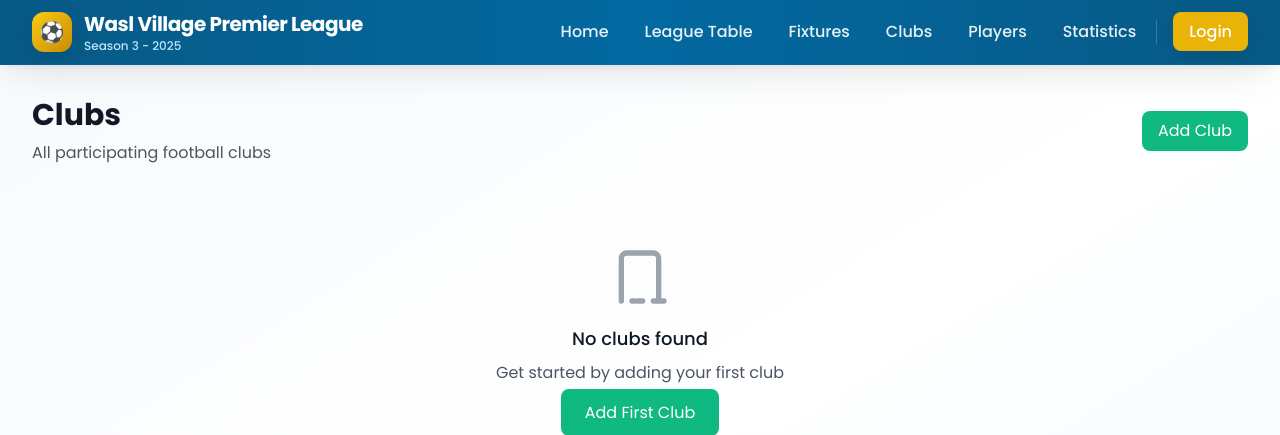
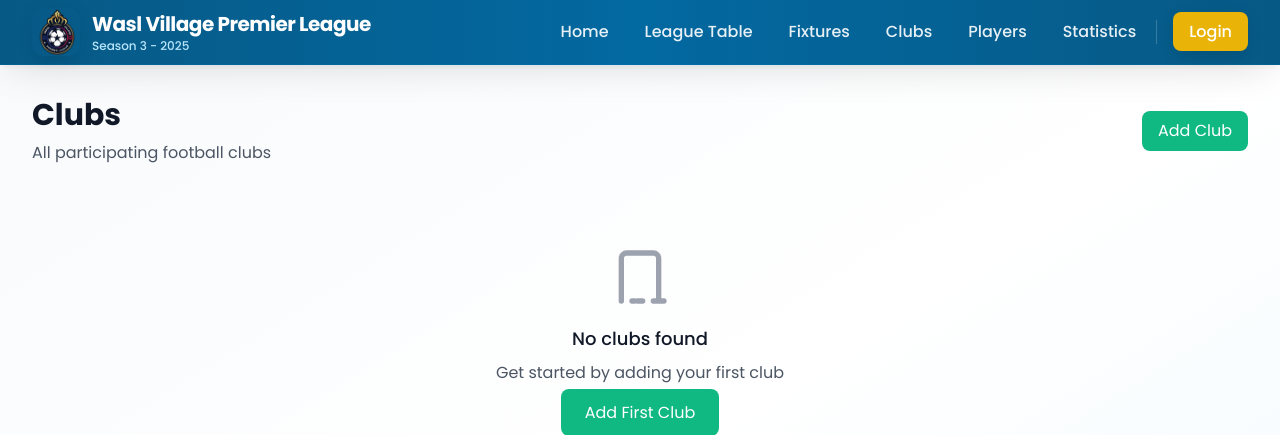
Before and after one commit to ragsagar/league_manager, a Django app: template templates/matches/clubs.html in a window 1280 px wide. Shown: the top 435 px of the page. Run offline with Django 3.2, Linux system fonts and the light colour scheme; the template is opened without the code that fills it, so the values that code supplies are empty; some libraries are stand-ins or nearby versions.

Commit message:
Add wvpl logo and favicon.

```diff
--- a/league_manager/settings.py
+++ b/league_manager/settings.py
@@ -127,6 +127,9 @@ USE_TZ = True
 
 STATIC_URL = 'static/'
 STATIC_ROOT = BASE_DIR / 'staticfiles'
+STATICFILES_DIRS = [
+    BASE_DIR / 'static',
+]
 
 # Media files
 MEDIA_URL = 'media/'
--- a/matches/urls.py
+++ b/matches/urls.py
@@ -21,4 +21,5 @@ urlpatterns = [
     path('api/fixture/<int:fixture_id>/players/', views.get_fixture_players, name='fixture_players_api'),
     path('api/club/<int:club_id>/players/', views.get_club_players, name='club_players_api'),
     path('api/validate-form/', views.validate_form_data, name='validate_form_api'),
+
 ]
--- a/templates/base.html
+++ b/templates/base.html
@@ -1,9 +1,12 @@
+{% load static %}
 <!DOCTYPE html>
 <html lang="en">
 <head>
     <meta charset="UTF-8">
     <meta name="viewport" content="width=device-width, initial-scale=1.0">
     <title>{% block title %}Wasl Village Premier League Season 3{% endblock %}</title>
+    <link rel="icon" type="image/png" href="{% static 'images/logos/favicon.png' %}">
+    <link rel="alternate icon" href="{% static 'images/logos/favicon.png' %}">
     <script src="https://cdn.tailwindcss.com"></script>
     <script>
         tailwind.config = {
@@ -117,8 +120,10 @@
                 <!-- Logo and Brand -->
                 <div class="flex items-center">
                     <a href="{% url 'matches:home' %}" class="flex items-center space-x-3 group">
-                        <div class="w-10 h-10 bg-gradient-to-br from-accent-400 to-accent-600 rounded-xl flex items-center justify-center shadow-medium group-hover:shadow-strong transition-all duration-300 group-hover:scale-105">
-                            <span class="text-white text-xl font-bold">⚽</span>
+                        <div class="w-12 h-12 rounded-xl overflow-hidden shadow-medium group-hover:shadow-strong transition-all duration-300 group-hover:scale-105">
+                            <img src="{% static 'matches/images/logos/wvpl-logo.png' %}"
+                                 alt="Wasl Village Premier League Logo"
+                                 class="w-full h-full object-contain">
                         </div>
                         <div class="hidden sm:block">
                             <span class="text-white text-xl font-display font-bold tracking-tight">Wasl Village Premier League</span>
```
Also changed, not shown: templates/matches/home.html (+5 -3 lines), static/matches/images/logos/favicon.png (added), static/matches/images/logos/favicon.svg (added), static/matches/images/logos/wvpl-logo.png (added), static/matches/images/logos/wvpl-logo.svg (added).
